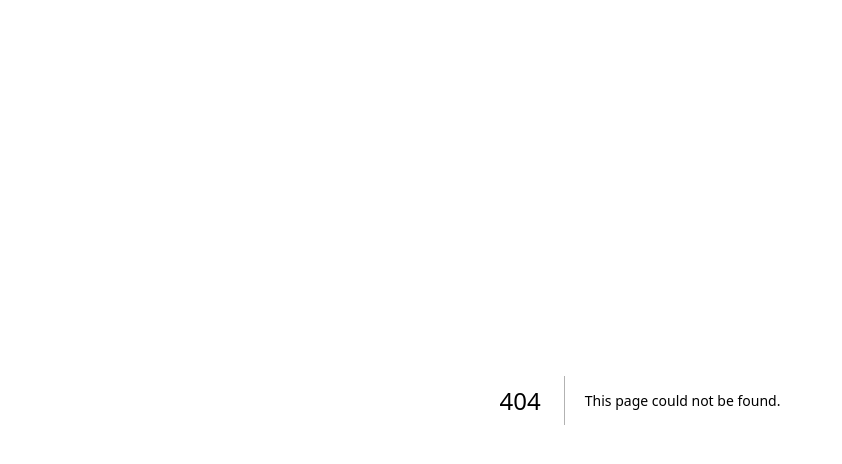
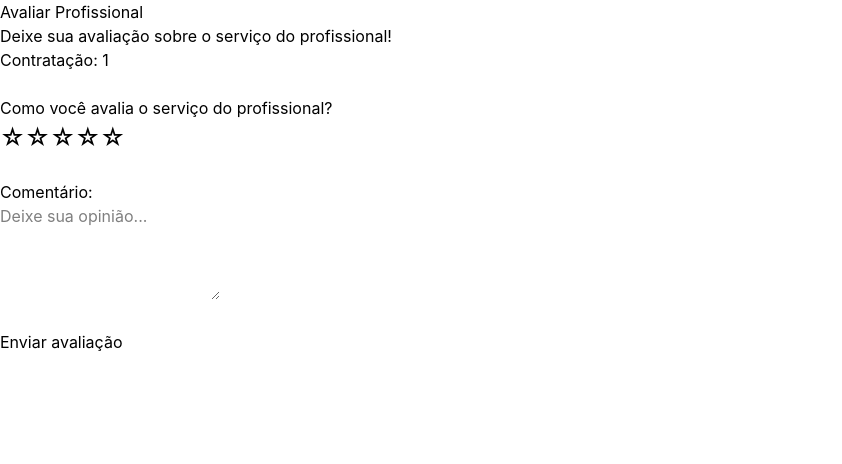
Before and after one commit to carlusnz-dev/bico-em-casa, a Next.js app in the folder frontend/: page /avaliar/1 in a window 1280 px wide. Before the commit this address had no page. Shown: the top 464 px of the page, without its empty margins (0-842 px from the left). Built offline with nearby package versions, Linux system fonts and the light colour scheme.

Commit message:
feat: add pagina avaliacoes

```diff
--- /dev/null
+++ b/frontend/src/api/avaliacoes.ts
@@ -0,0 +1,14 @@
+import { apiFetch } from './client';
+
+export async function criarAvaliacao(contratacaoId, dados) {
+    return apiFetch(
+        `/avaliacoes/${contratacaoId}`,
+        {
+            method: 'POST',
+            headers: {
+                'Content-Type': 'application/json',
+            },
+            body: JSON.stringify(dados),
+        }
+    )
+}
--- /dev/null
+++ b/frontend/src/api/client.ts
@@ -0,0 +1,7 @@
+export async function apiFetch(url, options) {
+    const resposta = await fetch(`${process.env.NEXT_PUBLIC_API_URL}${url}`,options);
+    console.log('URL: ', url)
+    if (resposta.ok) {
+        return resposta.json();
+    }
+}
--- /dev/null
+++ b/frontend/src/app/avaliar/[contratacaoId]/FormularioAvaliacao.jsx
@@ -0,0 +1,83 @@
+'use client';
+
+import {criarAvaliacao} from "../../../api/avaliacoes";
+import {useState} from 'react';
+
+export default function FormularioAvaliacao({ contratacaoId }) {
+    const [rating, setRating] = useState(0);
+    const [hoverRating, setHoverRating] = useState(0);
+    const [comentario, setComentario] = useState('');
+    const [enviado, setEnviado] = useState(false);
+
+    const handleSubmit = async (e) => {
+        e.preventDefault();
+
+        if (rating === 0) {
+            alert('Por favor, selecione pelo menos 1 estrela.');
+            return;
+        }
+
+        await criarAvaliacao(contratacaoId, {
+            nota: rating,
+            comentario: comentario,
+        });
+
+        // enviar dados
+        console.log({ contratacaoId, rating, comentario });
+        setEnviado(true);
+    };
+
+    if (enviado) {
+        return (
+            <div>
+                <h3>Obrigado pela sua avaliação!</h3>
+            </div>
+        );
+    }
+
+    return (
+        <form onSubmit={handleSubmit}>
+            <h3>Como você avalia o serviço do profissional?</h3>
+
+            {/*estrelas*/}
+            <div>
+                {[1, 2, 3, 4, 5].map((star) => (
+                    <button
+                        key={star}
+                        type="button"
+                        onClick={() => setRating(star)}
+                        onMouseEnter={() => setHoverRating(star)}
+                        onMouseLeave={() => setHoverRating(0)}
+                        style={{
+                            background: 'none',
+                            border: 'none',
+                            cursor: 'pointer',
+                            fontSize: '24px'
+                        }}
+                    >
+                        {(hoverRating || rating) >= star ? '★' : '☆'}
+                    </button>
+                ))}
+            </div>
+
+            <br />
+
+            {/*comentarios */}
+            <div>
+                <label htmlFor="comentario">Comentário:</label>
+                <br />
+                <textarea
+                    id="comentario"
+                    rows={4}
+                    value={comentario}
+                    onChange={(e) => setComentario(e.target.value)}
+                    placeholder="Deixe sua opinião..."
+                />
+            </div>
+
+            <br />
+
+            <button type="submit">Enviar avaliação</button>
+        </form>
+    );
+}
--- /dev/null
+++ b/frontend/src/app/avaliar/[contratacaoId]/page.tsx
@@ -0,0 +1,21 @@
+import FormularioAvaliacao from './FormularioAvaliacao';
+
+export default async function AvaliarPag({ params }) {
+    const dados = await params;
+
+    return (
+        <main>
+            <h1>Avaliar Profissional</h1>
+
+            <p>
+                Deixe sua avaliação sobre o serviço do profissional!
+                <br />
+                Contratação: {dados.contratacaoId}
+            </p>
+
+            <br />
+
+            <FormularioAvaliacao contratacaoId={dados.contratacaoId} />
+        </main>
+    );
+}
```
